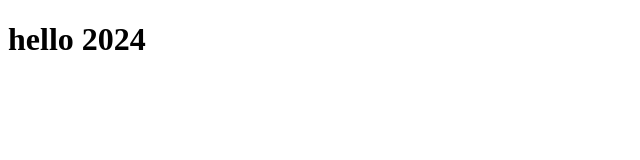
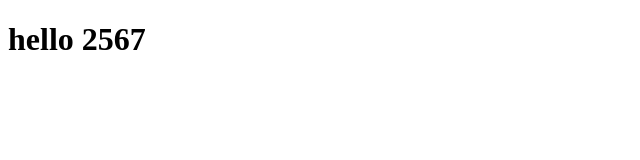
Before and after one commit to khawoat2533/test1, a plain HTML site: page index.html in a window 1280 px wide. Shown: the full height of the page, 0-640 px from the left. Drawn offline with Linux system fonts and the light colour scheme.

Commit message:
edit to 2567

```diff
--- a/index.html
+++ b/index.html
@@ -6,6 +6,6 @@
     <title>Document</title>
 </head>
 <body>
-    <h1>hello 2024</h1>
+    <h1>hello 2567</h1>
 </body>
 </html>
```
